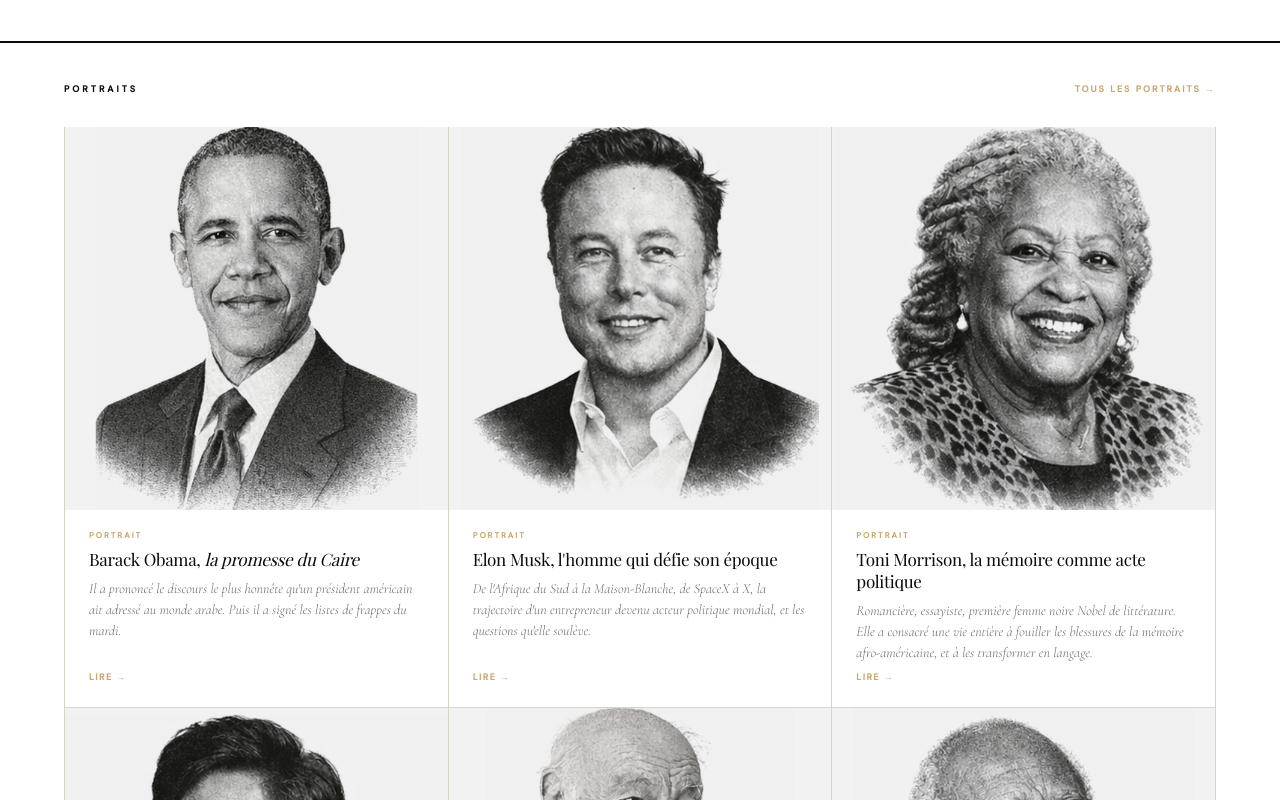
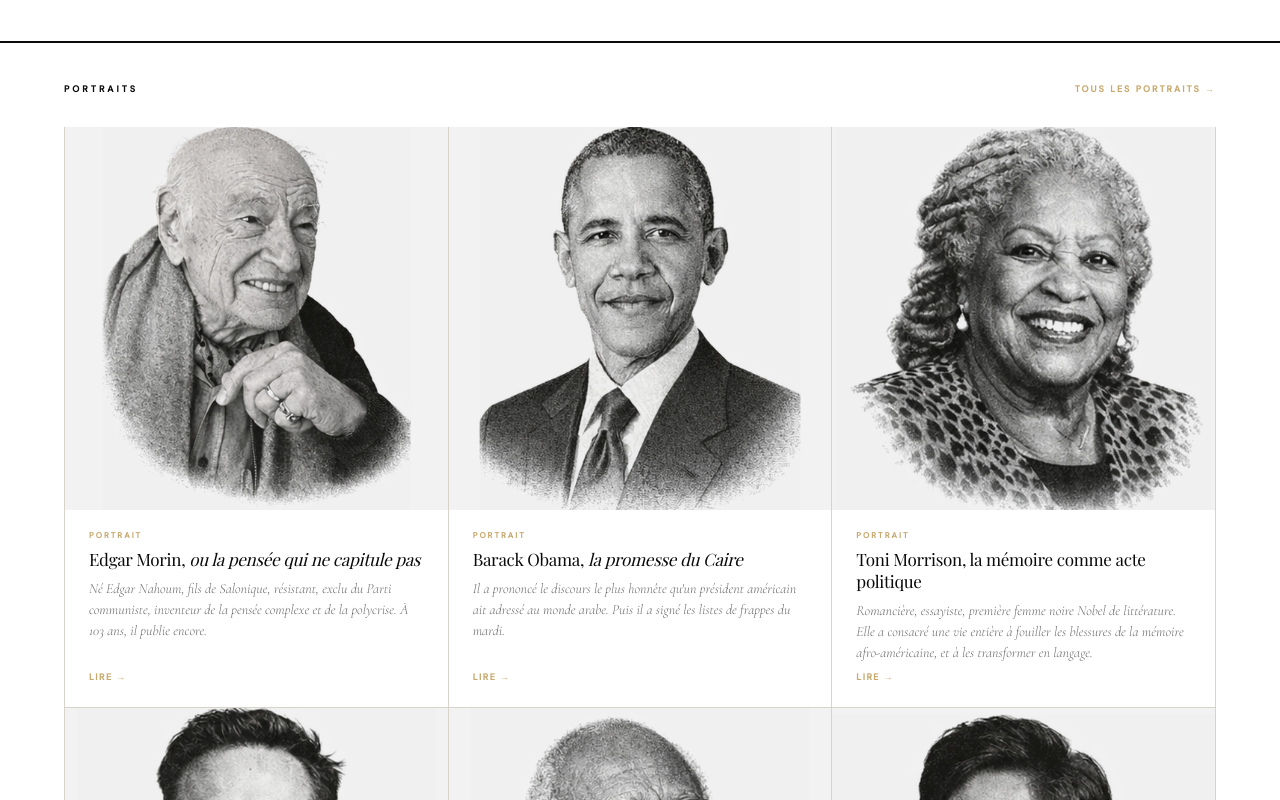
Before and after one commit to SteveMrld/Prisme, a Next.js app: page / in a window 1280 px wide. Shown: the part 5780-6580 px from the top of the page. Built offline with nearby package versions, Linux system fonts and the light colour scheme; no server answers; a web font is replaced by a local one.

Commit message:
Portraits : réordonnancement — Morin, Obama, Morrison, Musk, Tutu, Nooyi

```diff
--- a/app/page.tsx
+++ b/app/page.tsx
@@ -298,12 +298,12 @@ export default function HomePage() {
         </div>
         <div className={styles.portraitsGrid}>
           {[
+            getArticle('morin'),
             getArticle('obama'),
+            getArticle('morrison'),
             getArticle('musk'),
-            getArticle('morrison'),
+            getArticle('tutu'),
             getArticle('nooyi'),
-            getArticle('morin'),
-            getArticle('tutu'),
           ].map((article) => (
             <Link key={article.slug} href={`/articles/${article.slug}`} className={styles.portraitCard}>
               <div className={styles.portraitImgWrap}>
```
